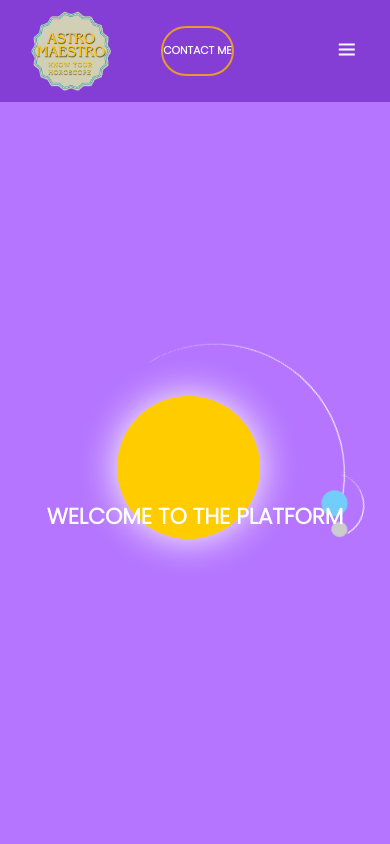
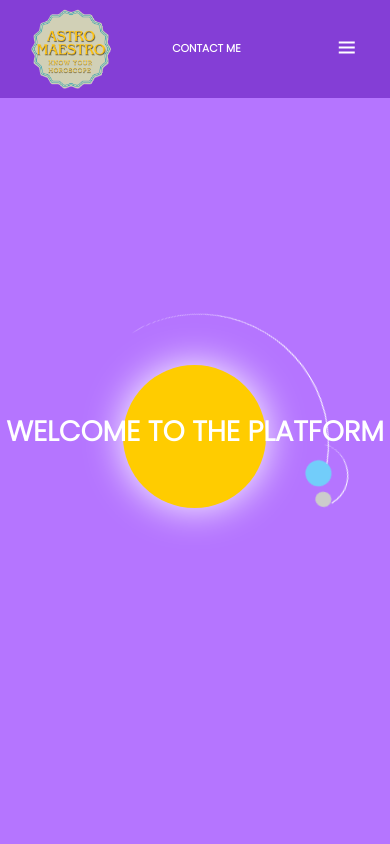
Before and after one commit to kabeersingh77/astromaestro, a plain HTML site: page index.html in a window 390 px wide. Shown: the top 844 px of the page. Drawn offline with nearby package versions, Linux system fonts and the light colour scheme; a web font is replaced by a local one.

Commit message:
Update style.css

```diff
--- a/style.css
+++ b/style.css
@@ -246,7 +246,7 @@ section{
 }
 
 .dropmenu.open{
-    height: 270px;
+    height: 200px;
 }
 
 .dropmenu ul li a{
@@ -431,7 +431,7 @@ section{
         position: fixed;
     }
     .contact{
-        margin-right: 20vh;
+        margin-right: 14vh;
         font-size: smaller;
         text-wrap: nowrap;
     }
@@ -538,3 +538,26 @@ section{
         justify-content: center;
     }
 }
+
+@media screen and (max-width: 500px){
+    .container{
+        bottom: 10vh;
+    }
+    #text{
+        font-size: 28px;
+    }
+    .sun{
+        top: 34vh;
+        left: 32%;
+    }
+    .earth{
+        top: 28vh;
+        right: 5em;
+    }
+    .model img{
+        width: 300px;
+    }
+    .contact{
+        border: none;
+    }
+}
```
